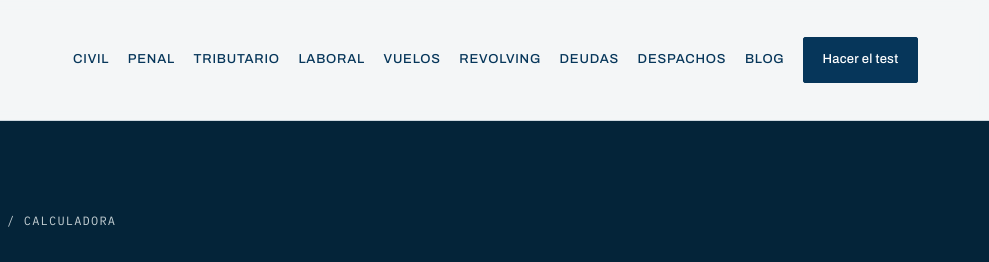
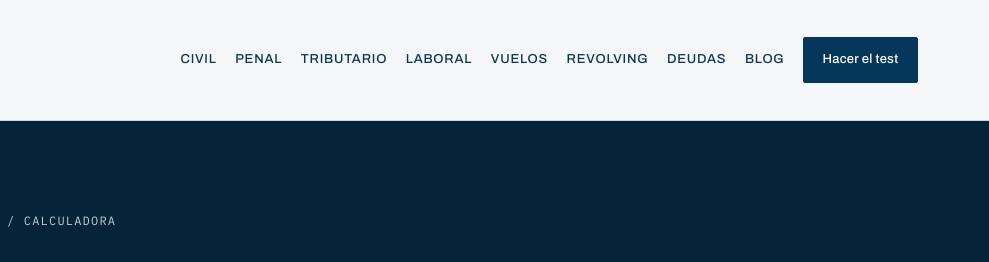
Before and after one commit to Ivanrm01/Jurmia-abogados, a website: page ley-segunda-oportunidad/calculadora.html in a window 1280 px wide. Shown: the top 262 px of the page, 291-1280 px from the left. Drawn offline with Linux system fonts and the light colour scheme.

Commit message:
Actualizar calculadora.html

```diff
--- a/ley-segunda-oportunidad/calculadora.html
+++ b/ley-segunda-oportunidad/calculadora.html
@@ -55,7 +55,6 @@
       <a href="/reclamacion-vuelos">Vuelos</a>
       <a href="/tarjetas-revolving">Revolving</a>
       <a href="/ley-segunda-oportunidad" aria-current="page">Deudas</a>
-      <a href="/#despachos">Despachos</a>
       <a href="/blog">Blog</a>
       <a class="boton" href="#test">Hacer el test</a>
     </nav>
```
